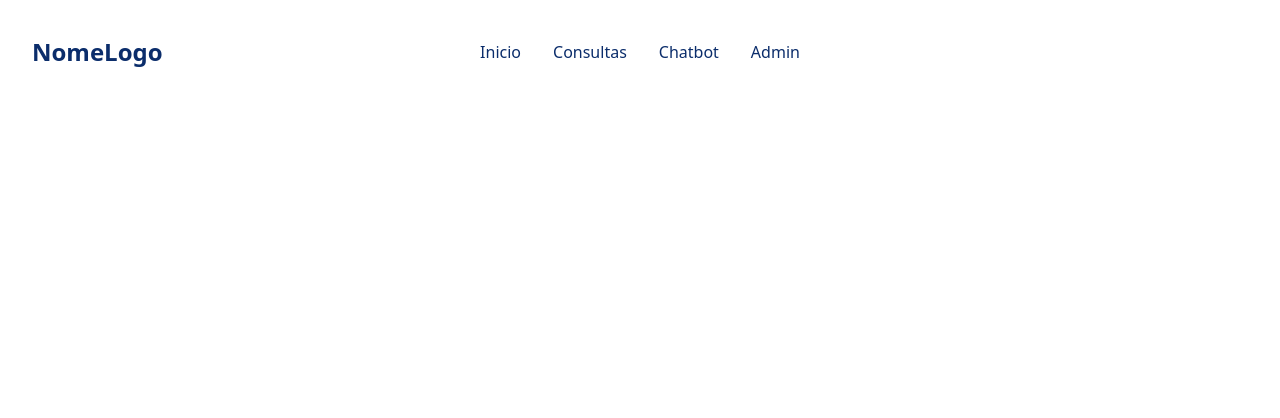
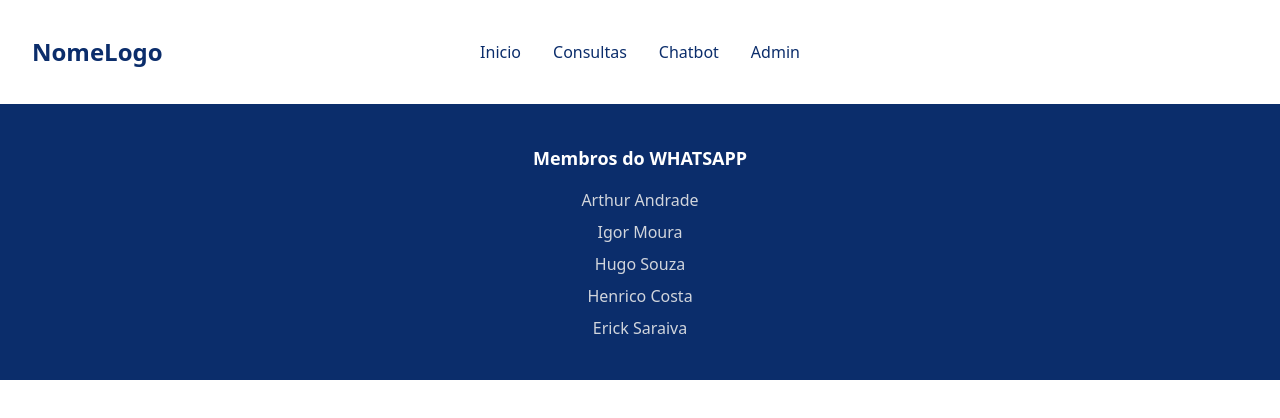
Before and after one commit to igormooura/ChatBot, a React (Vite) app in the folder frontend/: page / in a window 1280 px wide. Shown: the top 418 px of the page. Built offline with nearby package versions, Linux system fonts and the light colour scheme.

Commit message:
feat: 1st version of footer (without linkedin links)

```diff
--- /dev/null
+++ b/frontend/src/components/Footer/Footer.tsx
@@ -0,0 +1,21 @@
+const Footer = () => {
+  const nomes = ['Arthur Andrade', 'Igor Moura', 'Hugo Souza', 'Henrico Costa', 'Erick Saraiva'];
+
+  return (
+    <div className="w-full bg-[#0B2D6B] mx-auto py-10 text-center text-white">
+      <h2 className="text-lg font-semibold mb-4">Membros do WHATSAPP</h2>
+      <ul className="space-y-2">
+        {nomes.map((nome, index) => (
+          <li
+            key={index}
+            className="text-gray-300 hover:text-white transition"
+          >
+            {nome}
+          </li>
+        ))}
+      </ul>
+    </div>
+  );
+};
+
+export default Footer;
--- a/frontend/src/pages/Home.tsx
+++ b/frontend/src/pages/Home.tsx
@@ -1,10 +1,13 @@
+import Footer from "../components/Footer/Footer";
 import Header from "../components/Header/Header";
 
 const Home = () => {
-    return(
-        <Header/>
-
-    )
-}
+  return (
+    <>
+      <Header />
+      <Footer />
+    </>
+  );
+};
 
 export default Home;
```
